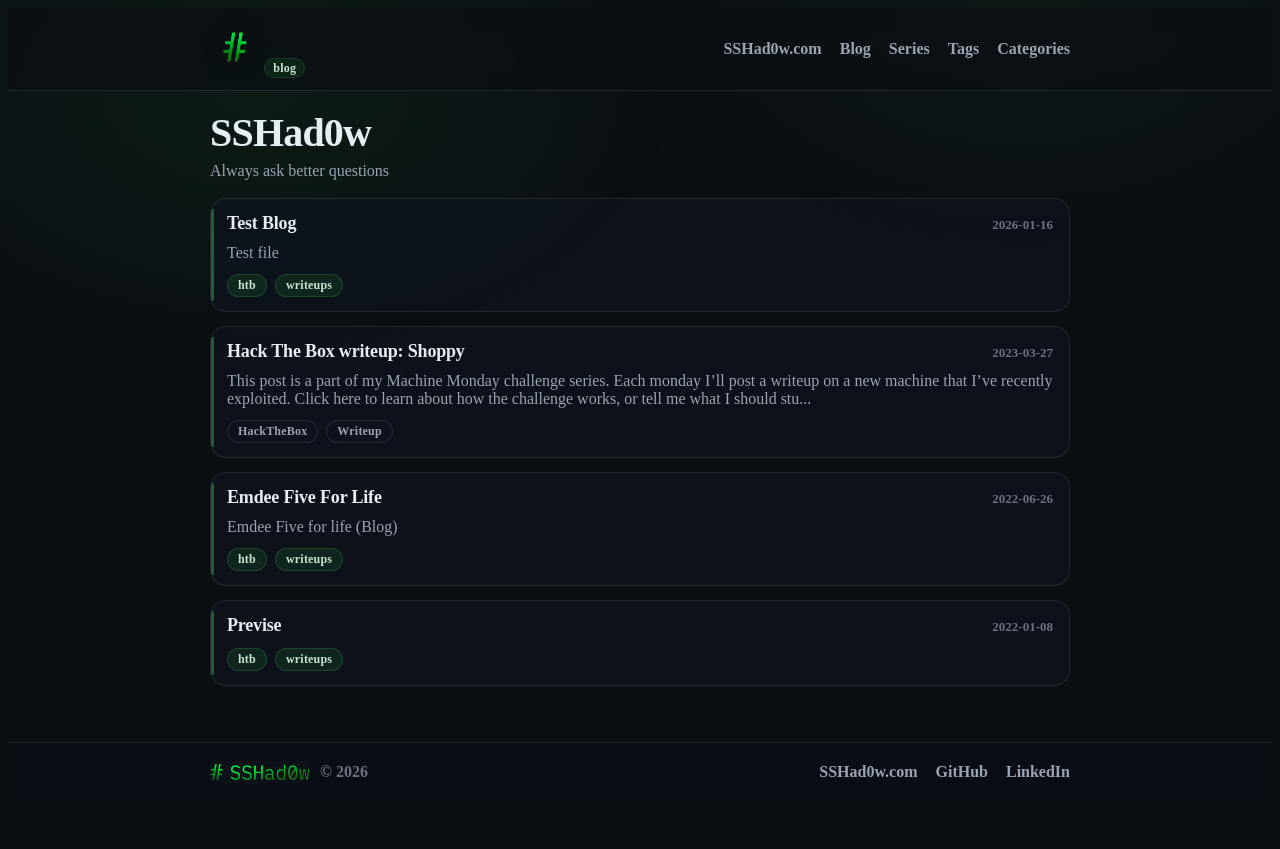
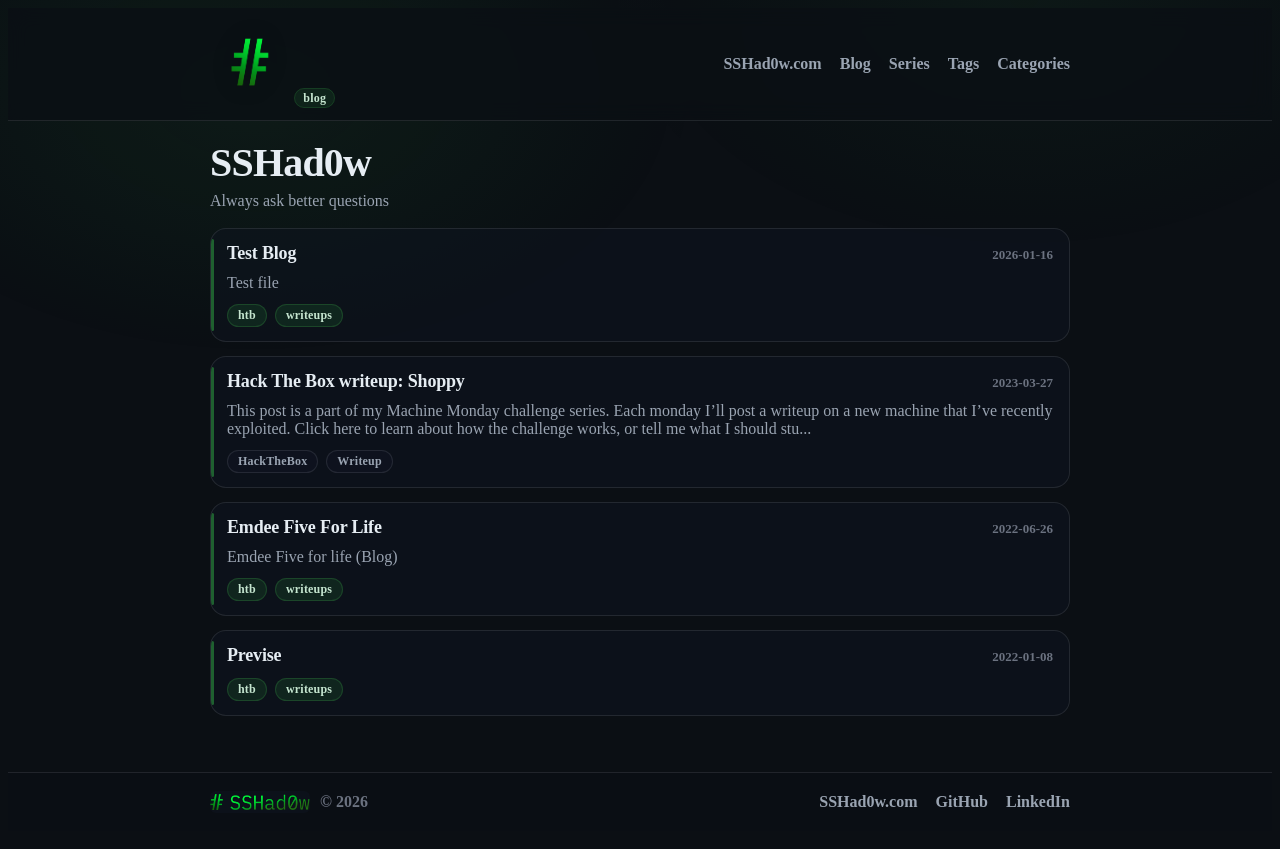
Before and after one commit to SSHad0w/https-blog.SSHad0w.com, a Jekyll site: the page built from index.md, in a window 1280 px wide. Shown: the top 849 px of the page. Built offline with Jekyll 4.4.1, drawn with Linux system fonts in a browser that asks for light colours.

Commit message:
Big logo

```diff
--- a/assets/css/style.scss
+++ b/assets/css/style.scss
@@ -643,7 +643,7 @@ a:hover {
 /* ===== logo showing===== */
 
 .brand-logo-long {
-  height: 50px;
+  height: 80px;
   width: auto;
   display: inline-block;
 }
```
